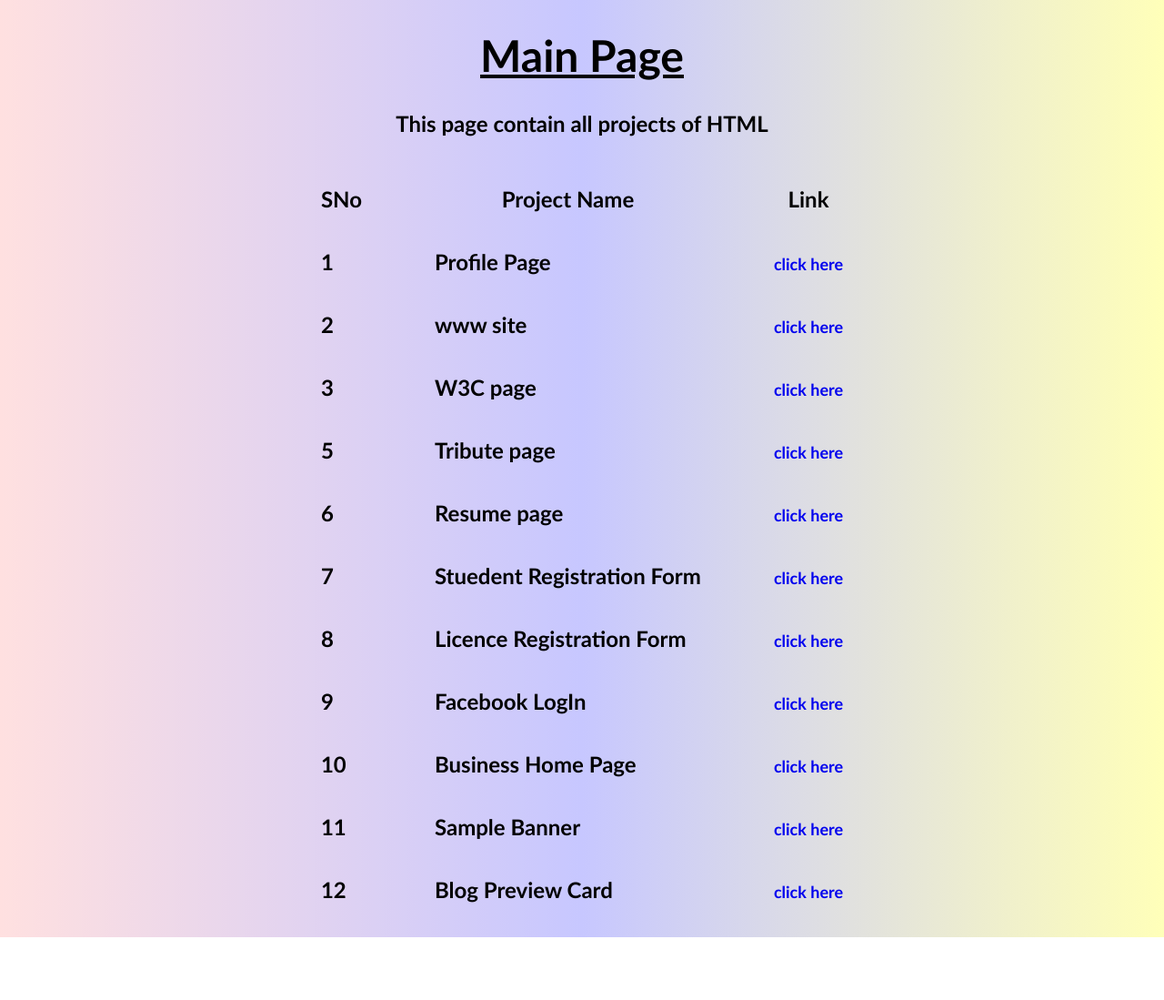
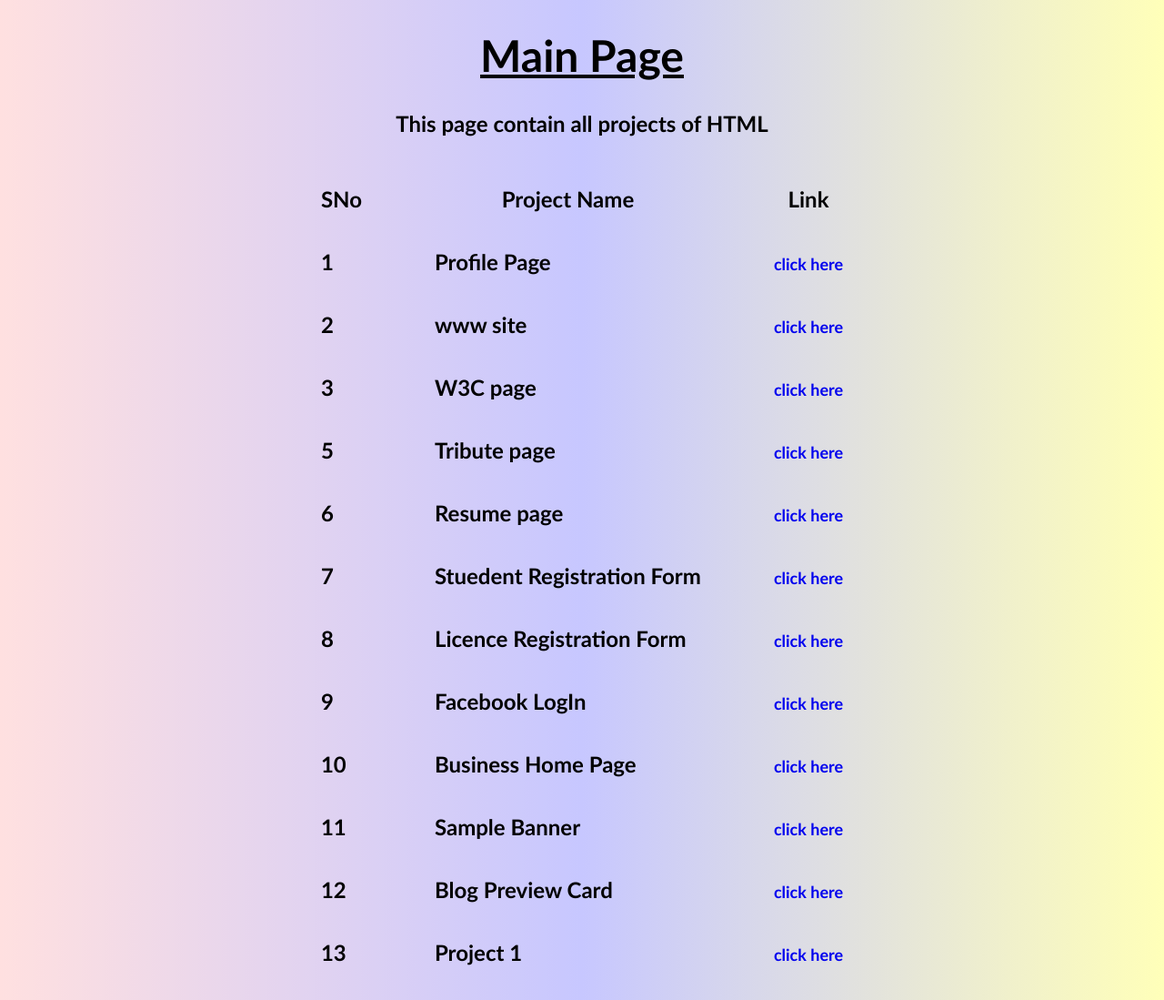
Before and after one commit to raz-rajkumar/MainPage, a plain HTML site: page index.html in a window 1280 px wide. Shown: the whole page at 91% size. Before the commit the page ends 1030 px from the top, so only its background shows below. Drawn offline with Linux system fonts and the light colour scheme.

Commit message:
New Added

```diff
--- a/index.html
+++ b/index.html
@@ -96,6 +96,13 @@
                 <td> </td>
                 <td><a href="./Banner2/index.html" target="_blank">click here</a></td>
             </tr>
+            <tr>
+                <td>13</td>
+                <td> </td>
+                <td><b>Project 1
+                <td> </td>
+                <td><a href="./Project_1/index.html" target="_blank">click here</a></td>
+            </tr>
         </table>
     </div>
     </center>
```
Also changed, not shown: images/DSC_03891.JPG.
